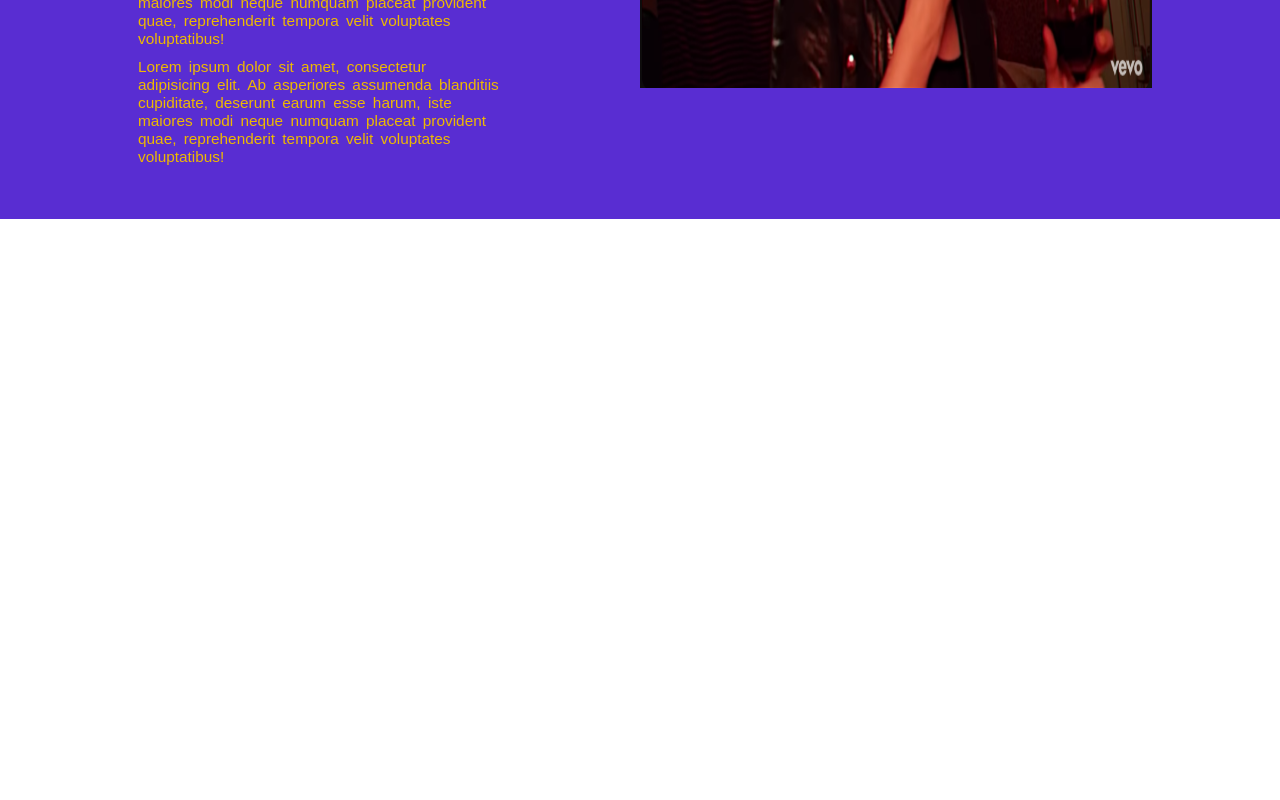
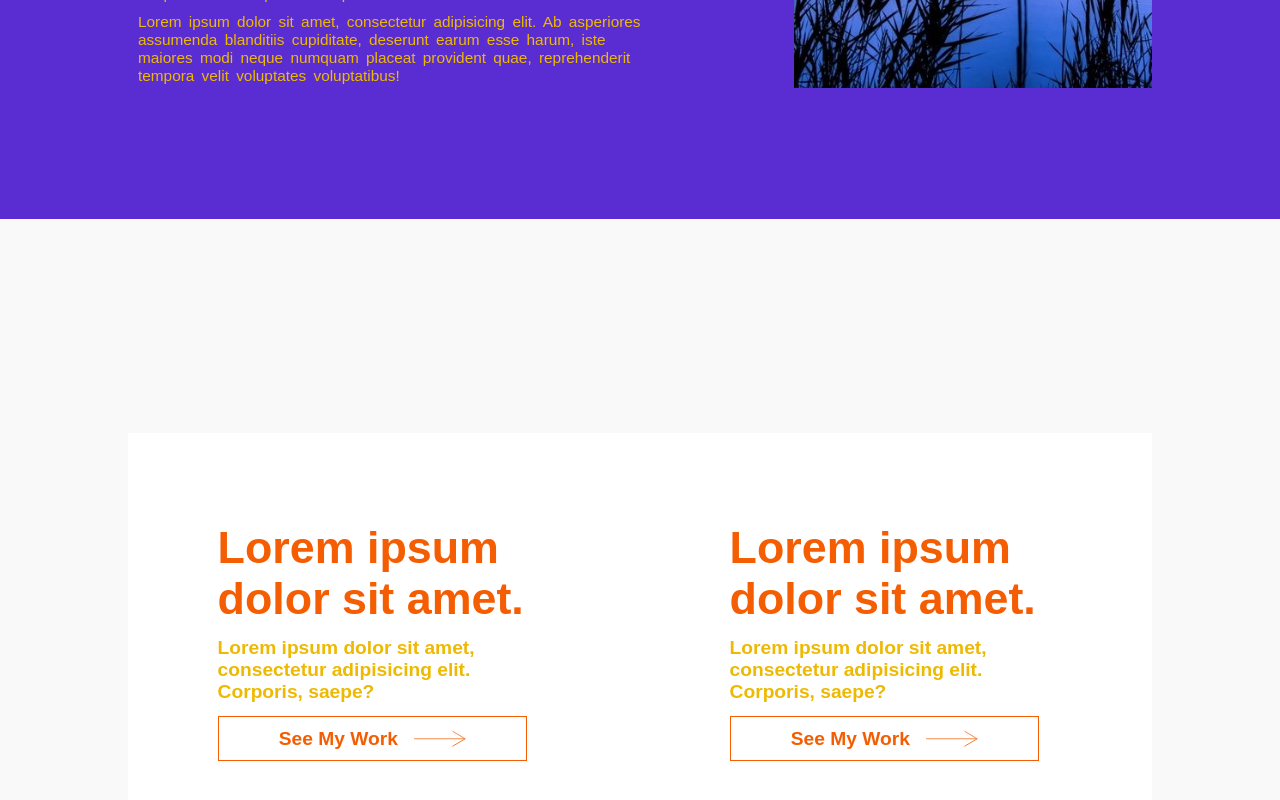
Before and after one commit to pedroHenrique57/Portfolio, an Angular app: page / in a window 1280 px wide. Shown: the part 1844-2644 px from the top of the page. Before the commit the page ends 2063 px from the top, so only its background shows below. Built offline with nearby package versions, Linux system fonts and the light colour scheme; a web font is replaced by a local one.

Commit message:
Criação MyWork
Signed-off-by: pedrohenrique57 <pedro.henrique.contato369@gmail.com>

```diff
--- a/src/app/pages/home/home.component.html
+++ b/src/app/pages/home/home.component.html
@@ -1,5 +1,5 @@
 <section class="aboutMe">
-  <div class="content">
+  <div class="aboutMe__content">
     <article>
       <h1>
         Fullstack
@@ -11,7 +11,7 @@
     </article>
     <span><img src="./assets/img/102995361.jpg" alt=""></span>
   </div>
-  <div class="subContent">
+  <div class="aboutMe__subContent">
     <p>Gosto de Back-End :)</p>
     <p>Gosto de Front-End também :)</p>
   </div>
@@ -49,5 +49,48 @@
       earum esse harum, iste maiores modi neque numquam placeat provident quae, reprehenderit tempora velit voluptates
       voluptatibus!</p>
   </article>
-  <img src="./assets/img/Screenshot_2.png" alt="">
+  <img src="./assets/img/Screenshot_2.jfif" alt="">
 </section>
+
+<section class="whatIDo">
+  <div class="contentBox">
+    <div class="whatIDo__leftCard">
+      <article>
+        <h1>Lorem ipsum dolor sit amet.</h1>
+        <p>Lorem ipsum dolor sit amet, consectetur adipisicing elit. Corporis, saepe?</p>
+      </article>
+      <span class="whatIDo__button">
+        <a>See My Work
+          <svg id="eVXFKAm70BC1" xmlns="http://www.w3.org/2000/svg" xmlns:xlink="http://www.w3.org/1999/xlink"
+               viewBox="0 0 72 22" shape-rendering="geometricPrecision" text-rendering="geometricPrecision">
+          <line x1="-36" y1="0" x2="36" y2="0" transform="matrix(.990068 0 0 1 35.595162 10.958431)" fill="none"
+                stroke="#f45d01"/>
+          <line x1="8.821303" y1="5.5" x2="-8.821303" y2="-5.5"
+                transform="matrix(.999829-.018494 0.018494 0.999829 63.080565 5.66408)" fill="none" stroke="#f45d01"/>
+          <line x1="8.821303" y1="5.5" x2="-8.821303" y2="-5.5"
+                transform="matrix(.460519-.88765 0.88765 0.460519 63.057621 16.255801)" fill="none"
+                stroke="#f45d01"/></svg>
+</a>
+      </span>
+    </div>
+    <div>
+      <article>
+        <h1>Lorem ipsum dolor sit amet.</h1>
+        <p>Lorem ipsum dolor sit amet, consectetur adipisicing elit. Corporis, saepe?</p>
+      </article>
+      <span class="whatIDo__button">
+        <a>See My Work
+          <svg id="eVXFKAm70BC1" xmlns="http://www.w3.org/2000/svg" xmlns:xlink="http://www.w3.org/1999/xlink"
+               viewBox="0 0 72 22" shape-rendering="geometricPrecision" text-rendering="geometricPrecision">
+          <line x1="-36" y1="0" x2="36" y2="0" transform="matrix(.990068 0 0 1 35.595162 10.958431)" fill="none"
+                stroke="#f45d01"/>
+          <line x1="8.821303" y1="5.5" x2="-8.821303" y2="-5.5"
+                transform="matrix(.999829-.018494 0.018494 0.999829 63.080565 5.66408)" fill="none" stroke="#f45d01"/>
+          <line x1="8.821303" y1="5.5" x2="-8.821303" y2="-5.5"
+                transform="matrix(.460519-.88765 0.88765 0.460519 63.057621 16.255801)" fill="none"
+                stroke="#f45d01"/></svg>
+</a>
+      </span>
+    </div>
+  </div>
+</section>
--- a/src/app/pages/home/home.component.scss
+++ b/src/app/pages/home/home.component.scss
@@ -16,7 +16,7 @@ p {
   flex-direction: column;
   padding-bottom: 5vh;
 
-  .content {
+  &__content {
     display: flex;
     flex-direction: row;
     justify-content: space-between;
@@ -57,7 +57,7 @@ p {
     }
   }
 
-  .subContent {
+  &__subContent {
     margin-top: 5vh;
     padding-left: 6rem;
     display: flex;
@@ -108,7 +108,7 @@ p {
   height: 100vh;
   padding: 5rem 10rem;
   word-spacing: 3px;
-background: var(--purple);
+  background: var(--purple);
 
   img {
     width: 50%;
@@ -119,3 +119,99 @@ background: var(--purple);
     margin: 10px;
   }
 }
+
+.whatIDo {
+  width: 100vw;
+  height: 100vh;
+  background: var(--white);
+  display: flex;
+  justify-content: center;
+  align-items: center;
+
+  .contentBox {
+    width: 80vw;
+    background: var(--white-hud);
+    display: flex;
+    flex-direction: row;
+    align-items: center;
+
+    div {
+      padding: 7rem;
+
+      * {
+        font-weight: bold;
+      }
+
+      h1 {
+        font-size: 3.5rem;
+      }
+
+      p {
+        margin: 1rem 0;
+        font-size: 1.5rem;
+      }
+    }
+
+    &__leftCard {
+      border-right: 1px solid var(--purple);
+    }
+  }
+
+  &__button {
+    position: absolute;
+    overflow: hidden;
+    border: 1px solid var(--title);
+
+    a {
+      display: flex;
+      position: relative;
+      flex-direction: row;
+      justify-content: center;
+      column-gap: 1.3rem;
+      align-items: center;
+      text-align: center;
+      font-size: 1.5rem;
+      width: 100%;
+      min-width: 24rem;
+      color: var(--title);
+      padding: 0.7rem 1rem;
+      background-color: transparent;
+      z-index: 1;
+      font-weight: bold;
+
+      svg {
+        width: 4rem;
+        height: 2rem;
+      }
+
+      &::before {
+        content: '';
+        position: absolute;
+        top: 0;
+        left: 0;
+        right: 0;
+        bottom: 0;
+        z-index: -1;
+        width: 100%;
+        height: 100%;
+        transform: translateX(-101%);
+        background: var(--title);
+      }
+
+      &:hover {
+        color: var(--white);
+
+        svg {
+          line {
+            stroke: var(--white);
+          }
+        }
+
+        &::before {
+          transform: translateX(0%);
+          transition: transform 0.5s cubic-bezier(0.23, 1, 0.32, 1);
+        }
+      }
+    }
+  }
+}
--- a/src/styles.scss
+++ b/src/styles.scss
@@ -4,7 +4,8 @@
   --title: #F45D01;
   --subtitle: #EEB902;
   --purple: #592dd2;
-  --white: #fafafa;
+  --white: #F9F9F9;
+  --white-hud: #FFFFFF;
 }
 
 * {
```
Also changed, not shown: src/assets/img/Screenshot_2.jfif (added), src/assets/img/Screenshot_2.png (deleted).
